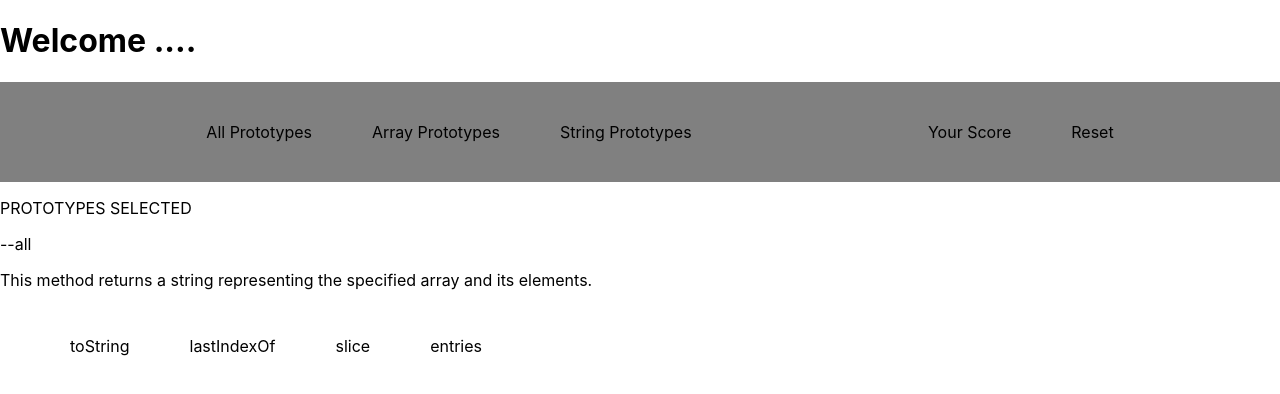
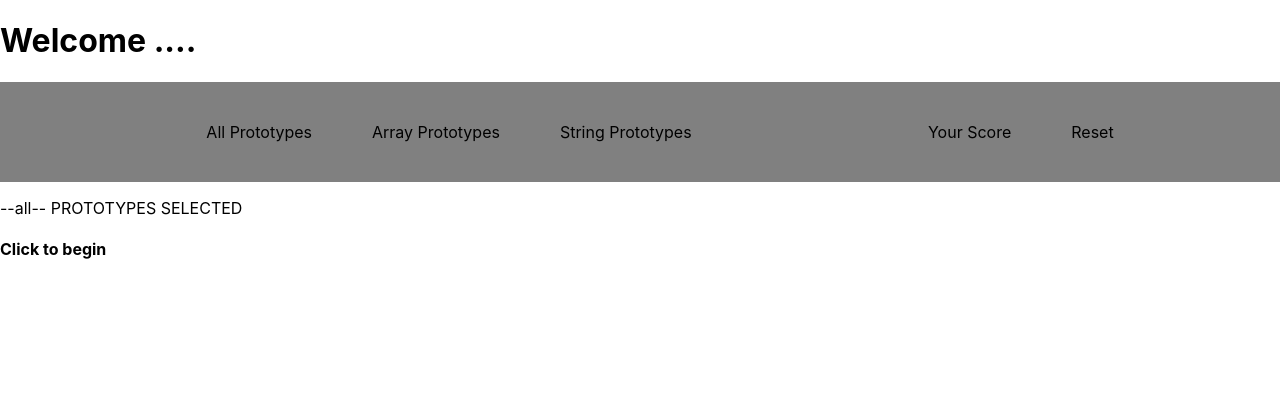
Before and after one commit to geet084/memoize, a React (Create React App) app: page / in a window 1280 px wide. Shown: the top 394 px of the page. Built offline with nearby package versions, Linux system fonts and the light colour scheme.

Commit message:
Change to input for answer

```diff
--- a/src/App.js
+++ b/src/App.js
@@ -10,7 +10,8 @@ class App extends Component {
 
     this.state = {
       prototypes: prototypes,
-      selection: 'all'
+      selection: 'all',
+      answered: []
     }
   }
 
@@ -23,6 +24,13 @@ class App extends Component {
     }
   }
 
+  answer = (guess, question) => {
+    console.log(this.state.answered)
+    let modArr = this.state.answered
+    modArr.push({ guess: guess, question: question[0] })
+    this.setState({ answered: modArr })
+  }
+
   render() {
     let { prototypes, selection } = this.state;
     return (
@@ -31,9 +39,9 @@ class App extends Component {
         <Nav prototypes={prototypes}
              showCard={this.showCard}
              updateSelection={this.updateType} />
-        {/* <Display prototypes={prototypes[selection]} /> */}
         <Display prototypes={prototypes}
-                 selection={selection} />
+                 selection={selection}
+                 answer={this.answer}/>
       </main>
     );
   }
--- a/src/Card.js
+++ b/src/Card.js
@@ -6,22 +6,36 @@ export default class Card extends Component {
     super(props);
 
     this.state = {
-      count: 0
+      count: 0,
+      question: null,
+      answeredCorrectly: null,
+      newStart: true
     }
+  }
+
+  componentDidMount = () => {
+    this.showQuestion();
+  }
+
+  begin = () => {
+    this.setState({newStart: false})
   }
 
   getRandomNumber = (max) => {
     return Math.floor(Math.random() * max)
   }
 
-  showQuestion = (category) => {
+  showQuestion = () => {
+    let { prototypes, selection } = this.props.deets;
+    let category = prototypes[selection];
     let randomIndex = this.getRandomNumber(category.length)
 
     let rightAnswer = this.buildCard('keys', category, randomIndex).shift()
     let definition = this.buildCard('values', category, randomIndex).shift()
-    let wrongAnswers = this.generateWrongAnswers(category, randomIndex)
+    // let wrongAnswers = this.generateWrongAnswers(category, randomIndex)
 
-    return [definition, [rightAnswer, ...wrongAnswers]];
+    this.setState({ question: {question: definition, answer: rightAnswer} });
+    // this.setState({ question: [definition, [rightAnswer, ...wrongAnswers].sort()] });
   }
 
   buildCard = (type, category, index) => {
@@ -32,59 +46,80 @@ export default class Card extends Component {
     }
   }
 
-  generateWrongAnswers = (category, random) => {
-    let i = 0, numOfWrong = 3;
-    let arr = [];
+  // generateWrongAnswers = (category, random) => {
+  //   let i = 0
+  //   let arr = []
 
-    while (i < numOfWrong) {
-      let j = this.getRandomNumber(category.length);
-      if (j !== random) {
-        arr.push(Object.keys(category[j]).shift());
-        i++;
-      }
-    };
+  //   while (i < 3) {
+  //     let j = this.getRandomNumber(category.length);
+  //     if (j !== random) {
+  //       arr.push(Object.keys(category[j]).shift());
+  //       i++;
+  //     }
+  //   };
 
-    return arr;
-  }
+  //   return arr;
+  // }
 
-  checkAnswer = (event) => {
-    let guess = event.target.innerText;
-    this.setState({ count: this.state.count + 1 })
+  // checkAnswer = (event) => {
+  //   let guess = event.target.innerText;
+  //   let correct = false;
 
-    this.props.checkAnswer(guess);
+  //   if (guess === this.state.question[1][0]) correct = true;
+  //   this.props.answer(correct, this.state.question)
+  //   this.setState({
+  //     count: this.state.count + 1,
+  //     answeredCorrectly: correct
+  //   })
+  //   this.showQuestion();
+  // }
+
+  checkAnswer = (e) => {
+    let guess = e.target.innerText.toLowerCase();
+    let { rightAnswer } = this.state.question.answer;
+    let correct = false;
+
+    if (guess === rightAnswer.toLowerCase()) {
+      correct = true;
+    }
+
+    this.props.answer(correct, this.state.question)
+    this.setState({
+      count: this.state.count + 1,
+      answeredCorrectly: correct
+    })
+    this.showQuestion();
   }
 
   render() {
-    let { index, searchFound } = this.props;
-    let { prototypes, selection } = this.props.deets;
-    let { all } = this.props.deets.prototypes;
+    // let { index, searchFound } = this.props;
+    // let { prototypes } = this.props.deets;
+    // let { all } = this.props.deets.prototypes;
+    // <p>{this.buildCard('keys', all, index).shift() + '()'}</p>
+    // <p>{this.buildCard('values', all, index).shift()}</p>
 
-    if (searchFound) {
+   if (this.state.newStart) {
       return (
         <div>
-          <p>{this.buildCard('keys', all, index).shift() + '()'}</p>
-          <p>{this.buildCard('values', all, index).shift()}</p>
+          <h4 onClick={this.begin}>Click to begin</h4>
         </div>
       )
-    } else if (!searchFound && !prototypes.all){
+   } else {
+     let { question, answer } = this.state.question;
+     console.log(this.state.question)
       return (
         <div>
-          <p>NO RESULTS</p>
-        </div>
-      )
-    } else {
-      let question = this.showQuestion(prototypes[selection]);
-      return (
-        <div>
-          <p>--{selection}</p>
-          <p>{question.shift()}</p>
-          <ul>
+          <p>Questions answered so far: {this.state.count}</p>
+          <p>{question} //{answer}</p>
+          {/* <ul>
             {
-             question.shift().map(answer => {
-               return <li onClick={this.checkAnswer}>{answer}</li>
-             })
+              answers.map((answer, index) => {
+                return <li onClick={this.checkAnswer}
+                           key={index}>{answer}</li>
+              })
             }
-          </ul>
+          </ul> */}
+          <input type="text" onClick={this.checkAnswer}/>
         </div>
       )
     }
--- a/src/Display.js
+++ b/src/Display.js
@@ -3,6 +3,13 @@ import './CSS/Main.scss';
 import Card from './Card.js'
 
 export default class Display extends Component {
+  constructor() {
+    super();
+
+    this.state = {
+      correctlyAnswered: null
+    }
+  }
 
   findCategory = (choice) => {
     let types = ['all', 'aTypes', 'sTypes']
@@ -23,31 +30,29 @@ export default class Display extends Component {
     })
   }
 
-  checkAnswer = (guess) => {
-    console.log(guess)
-  }
+  render() {
 
-  render() {
     let { prototypes, selection } = this.props;
     let categoryChosen = this.findCategory(selection);
 
     if (categoryChosen) {
       return (
         <section>
-          <p>PROTOTYPES SELECTED</p>
+          <p>--{selection}-- PROTOTYPES SELECTED</p>
           <Card deets={this.props}
-                checkAnswer={this.checkAnswer}/>
-        </section>
-      )
-    } else {
-      let index = this.getIndex(prototypes, selection)
-      return (
-        <section>
-          <Card deets={this.props}
-                searchFound={this.validateInput(index)}
-                index={index} />
+            answer={this.props.answer} />
         </section>
       )
     }
+    // else {
+    //   let index = this.getIndex(prototypes, selection)
+    //   return (
+    //     <section>
+    //       <Card deets={this.props}
+    //             searchFound={this.validateInput(index)}
+    //             index={index} />
+    //     </section>
+    //   )
+    // }
   }
 }
```
